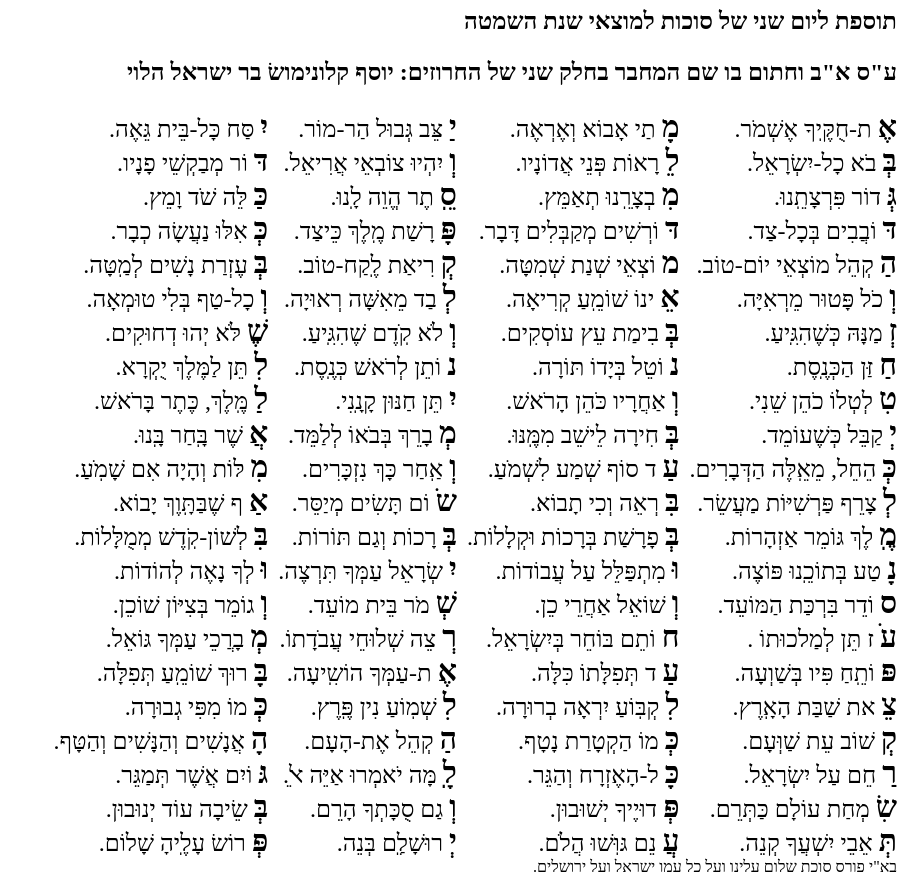
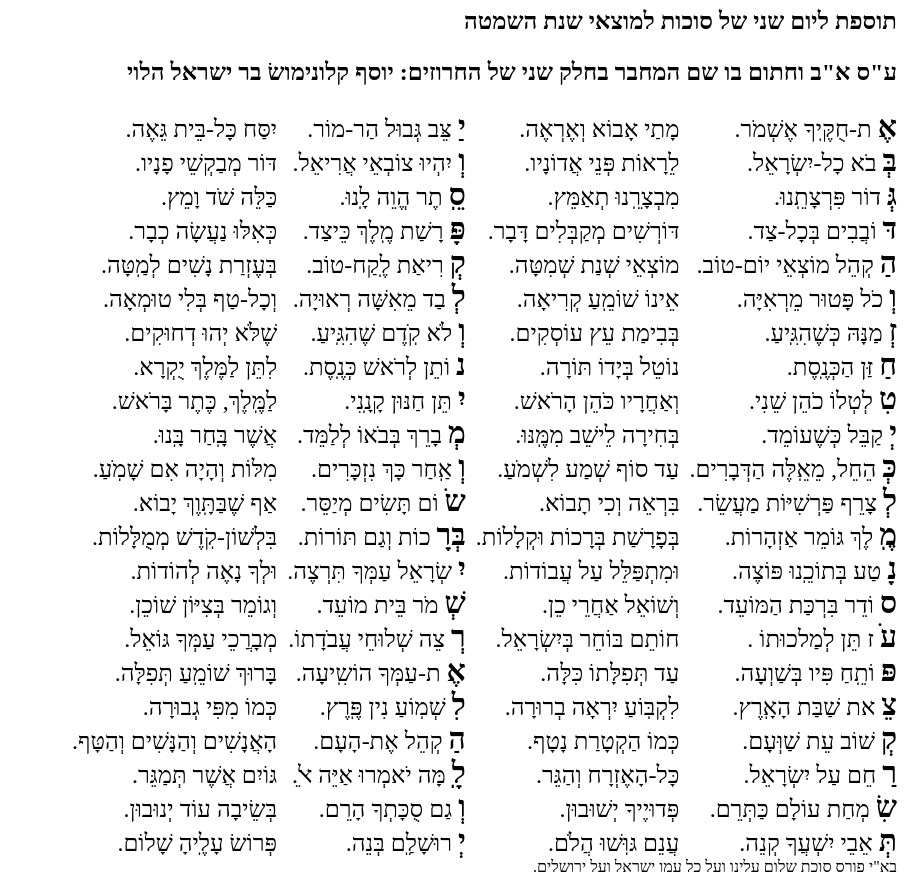
Before and after one commit to jkstrauss/bsy, a plain HTML site: page hakhel/hakhel.html in a window 1280 px wide. Shown: the whole page, without its empty margins (375-1280 px from the left). Drawn offline with nearby package versions, Linux system fonts and the light colour scheme.

Commit message:
Correct Acrostic

```diff
--- a/hakhel/hakhel.html
+++ b/hakhel/hakhel.html
@@ -12,10 +12,10 @@
 		<p>ע"ס א"ב וחתום בו שם המחבר בחלק שני של החרוזים: יוסף קלונימושׂ בר ישראל הלוי</p>
 	  </h1>
 
-		<p ng-repeat="stanza in content" style="display:table-row">
+		<p ng-repeat="stanza in content()" style="display:table-row">
 			<span style="display:table-cell;padding-left:10px;text-align:justify" ng-repeat="bayith in stanza">
 				<span style="font-weight:bold;font-size:30px">{{letters(bayith)}}</span>
-				<span>{{letters(bayith,1,true)}}.</span>
+				<span>{{letters(bayith, true)}}.</span>
 			</span>
 		  </p>
 	  בא"י פורס סוכת שלום עלינו ועל כל עמו ישראל ועל ירושלים.
--- a/hakhel/hakhel.js
+++ b/hakhel/hakhel.js
@@ -10,7 +10,9 @@ var app = angular.module('myApp', []);
 
 app.controller('myCtrl', function($scope) {
   $scope.log = log;
-  $scope.content = [
+  $scope.content = function() {
+    var twoDarray =
+	[
       ['אֶת-חֻקֶּֽיךָ אֶשְׁמֹר',  'מָתַי אָבוֹא וְאֶרְאֶה',  'יַצֵּב גְּבוּל הַר-מוֹר',  'יִסַּח כָּל-בֵּית גֵּאֶה'],
       ['בְּבֹא כָל-יִשְׂרָאֵל',  'לֵרָאוֹת פְּנֵי אֲדוֹנָיו',  'וְיִהְיוּ צוֹבְאֵי אֲרִיאֵל',  'דּוֹר מְבַקְשֵׁי פָנָיו'],
       ['גְּדוֹר פִּרְצָתֵֽנוּ',  'מִבְצָרֵֽנוּ תְאַמֵּץ',  'סֵֽתֶר הֱוֵה לָֽנוּ',  'כַּלֵּה שֹׁד וָמֵץ'],
@@ -23,7 +25,7 @@ app.controller('myCtrl', function($scope) {
       ['יְקַבֵּל כְּשֶׁעוֹמֵד',  'בְּחִירָה לֵישֵׁב מִמֶּֽנּוּ',  'מְבָרֵךְ בְּבֺאוֹ לְלַמֵּד',  'אֲשֶׁר בָּֽחַר בָּֽנוּ'],
       ['כְּהֵחֵל, מֵאֵֽלֶּה הַדְּבָרִים',  'עַד סוֹף שְׁמַע לִשְׁמֺעַ',  'וְאַֽחַר כָּךְ נִזְכָּרִים',  'מִלּוֹת וְהָיָה אִם שָׁמֺֽעַ'],
       ['לְצָרֵף פַּרְשִׁיּוֹת מַעֲשֵׂר',  'בִּרְאֵה וְכִי תָבוֹא',  'שֹוֹם תָּשִׂים מְיַסֵּר',  'אַף שֶׁבַּתָּֽוֶךְ יָבוֹא'],
-    ['מֶֽלֶךְ גּוֹמֵר אַזְהָרוֹת',  'בְּפָרָשַׁת בְּרָכוֹת וּקְלָלוֹת',  'בְּרָכוֹת וְגַם תּוֹרוֹת',  'בִּלְשׁוֹן-קֹֽדֶשׁ מְמֻלָּלוֹת'],
+      ['מֶֽלֶךְ גּוֹמֵר אַזְהָרוֹת',  'בְּפָרָשַׁת בְּרָכוֹת וּקְלָלוֹת',  {content:'בְּרָכוֹת וְגַם תּוֹרוֹת', acrostic:2},  'בִּלְשׁוֹן-קֹֽדֶשׁ מְמֻלָּלוֹת'],
       ['נָטַע בְּתוֹכֵֽנוּ פּוֹצֶה',  'וּמִתְפַּלֵּל עַל עֲבוֹדוֹת',  'יִשְׂרָאֵל עַמְּךָ תִּרְצֶה',  'וּלְךָ נָאֶה לְהוֹדוֹת'],
       ['סוֹדֵר בִּרְכַּת הַמּוֹעֵד',  'וְשׁוֹאֵל אַחֲרֵי כֵן',  'שְׁמֹר בֵּית מוֹעֵד',  'וְגוֹמֵר בְּצִיּוֹן שׁוֹכֵן'],
       ['עֺז תֵּן לְמַלכוּתוֹ ',  'חוֹתֵם בּוֹחֵר בְּיִשְׂרָאֵל',  'רְצֵה שְׁלוּחֵי עֲבֺדָתוֹ',  'מְבָרֲכֵי עַמְּךָ גּוֹאֵל'],
@@ -34,11 +36,28 @@ app.controller('myCtrl', function($scope) {
       ['שִׂמְחַת עוֹלָם כַּתְּרֵם',  'פְּדוּיֶיךָ יְשׁוּבוּן',  'וְגַם סֻכָּתְךָ הָרֵם',  'בְּשֵׂיבָה עוֹד יְנוּבוּן'],
       ['תְּאֵבֵי יִשְׁעֲךָ קְנֵה',  'עֲנֵם גּוּֽשׁוּ הֲלֹם',  'יְרוּשָׁלִַֽם בְּנֵה',  'פְּרוֹשׂ עָלֶֽיהָ שָׁלוֹם']
     ];
+    var result = [];
+    angular.forEach(twoDarray, function(stanza, stanzaIndex){
+      var newStanza = [];
+      angular.forEach(stanza, function(bayith, bayithIndex){
+        newStanza.push({
+          content: angular.isString(bayith) ? bayith : bayith.content,
+          acrostic: angular.isString(bayith) ? (bayithIndex % 2 == 0 ? 1 : 0) : bayith.acrostic
+        });
+      });
+      result.push(newStanza);
+    });
+	return result;
+  };
 
   $scope.charRegex = /^([^\u05d0-\u05ea]*[\u05d0-\u05ea][^\u05d0-\u05ea]*)(.*)$/;
 
-  $scope.letters = function(text, number, other) {
-    number = number || 1;
+  $scope.letters = function(bayith, other) {
+    var number = bayith.acrostic || 0;
+    var text = bayith.content;
+	if(number == 0){
+      return other ? text: '';
+    }
     return text.replace(
       new RegExp(
         '^([^\u05d0-\u05ea]*([\u05d0-\u05ea][^\u05d0-\u05ea]*){' + number + '})(.*)$'
```
Lines whose indentation alone changed are shown as unchanged.
